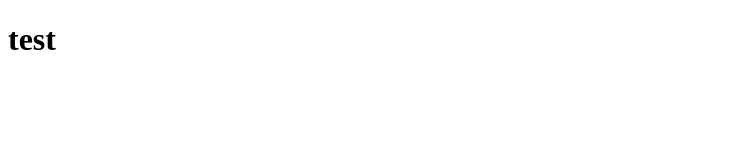
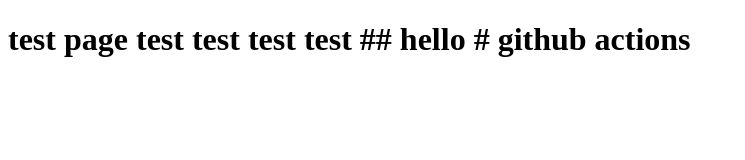
Before and after one commit to sunohk/shanny.github.io, a plain HTML site: page index.html in a window 1280 px wide. Shown: the whole page, without its empty margins (0-745 px from the left). Drawn offline with Linux system fonts and the light colour scheme.

Commit message:
GitHub Actions Test

```diff
--- a/index.html
+++ b/index.html
@@ -7,6 +7,11 @@
     <title>Title</title>
 </head>
 <body>
-    <h1>test</h1>
+    <h1>test
+
+        page test test test test
+        ## hello
+        # github actions
+    </h1>
 </body>
 </html>
```
